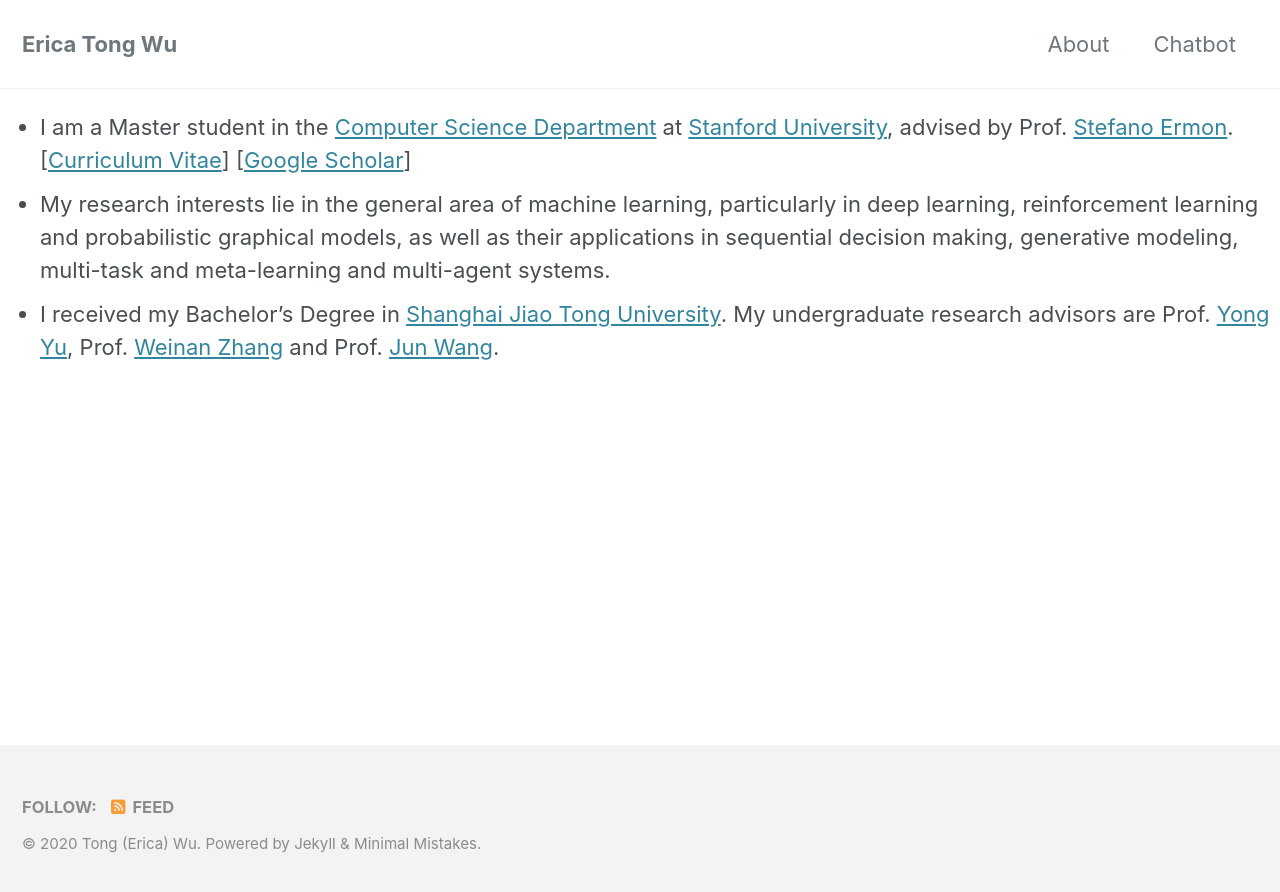
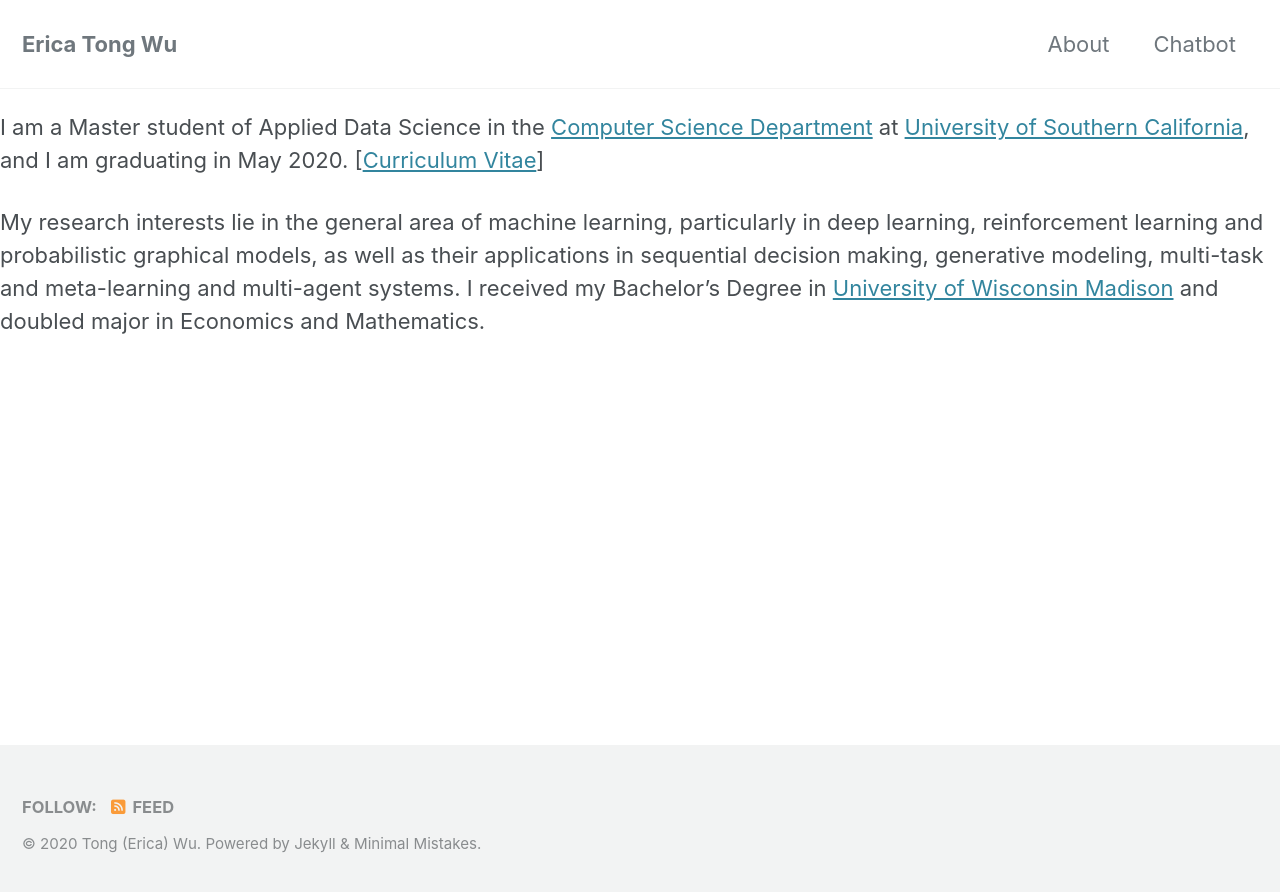
Before and after one commit to ericatongwu/ericatongwu.github.io, a Jekyll site: the page built from _pages/about.md, in a window 1280 px wide. Shown: the top 892 px of the page. Built offline with Jekyll 4.4.1, drawn with Linux system fonts in a browser that asks for light colours; cached includes are drawn as plain includes; nearby versions of some CDN libraries; our own code applies the rules of GitHub Pages for plain Markdown files.

Commit message:
update about

```diff
--- a/_config.yml
+++ b/_config.yml
@@ -120,7 +120,7 @@
       # url: mailto:twu665@usc.edu
     - label: "LinkedIn"
       icon: "fas fa-fw fa-linkedin"
-      # url: "https://www.linkedin.com/in/tong-wu-b3702811b/"
+      # url: "https://www.linkedin.com/"
     - label: "Twitter"
       icon: "fab fa-fw fa-twitter-square"
       # url: "https://twitter.com/"
@@ -129,7 +129,7 @@
       # url: "https://facebook.com/"
     - label: "GitHub"
       icon: "fab fa-fw fa-github"
-      # url: "https://github.com/ericatongwu"
+      # url: "https://github.com/"
     - label: "Instagram"
       icon: "fab fa-fw fa-instagram"
       # url: "https://instagram.com/"
--- a/_pages/about.md
+++ b/_pages/about.md
@@ -10,6 +10,7 @@
   <img src="https://lantaoyu.github.io/files/lantaoyu_img.jpg?raw=true" alt="Photo" style="width: 450px;"/>
 </p> -->
 
-* I am a Master student in the [Computer Science Department](https://cs.stanford.edu/) at [Stanford University](https://www.stanford.edu/), advised by Prof. [Stefano Ermon](https://cs.stanford.edu/~ermon/). [[Curriculum Vitae](http://lantaoyu.com/files/lantaoyu_cv.pdf)] [[Google Scholar](https://scholar.google.com/citations?user=Ixg9n-EAAAAJ&hl=en)]
-* My research interests lie in the general area of machine learning, particularly in deep learning, reinforcement learning and probabilistic graphical models, as well as their applications in sequential decision making, generative modeling, multi-task and meta-learning and multi-agent systems.
-* I received my Bachelor’s Degree in [Shanghai Jiao Tong University](http://en.sjtu.edu.cn/). My undergraduate research advisors are Prof. [Yong Yu](http://apex.sjtu.edu.cn/members/yyu), Prof. [Weinan Zhang](http://wnzhang.net/) and Prof. [Jun Wang](http://www0.cs.ucl.ac.uk/staff/jun.wang/).
+I am a Master student of Applied Data Science in the [Computer Science Department](https://viterbischool.usc.edu/academics/) at [University of Southern California](https://www.usc.edu/), and I am graduating in May 2020. [[Curriculum Vitae](https://drive.google.com/drive/my-drive)]
+
+My research interests lie in the general area of machine learning, particularly in deep learning, reinforcement learning and probabilistic graphical models, as well as their applications in sequential decision making, generative modeling, multi-task and meta-learning and multi-agent systems.
+I received my Bachelor’s Degree in [University of Wisconsin Madison](https://www.wisc.edu/) and doubled major in Economics and Mathematics.
```
Also changed, not shown: _pages/chatbot.md (+2 -0 lines), 1 other file.
